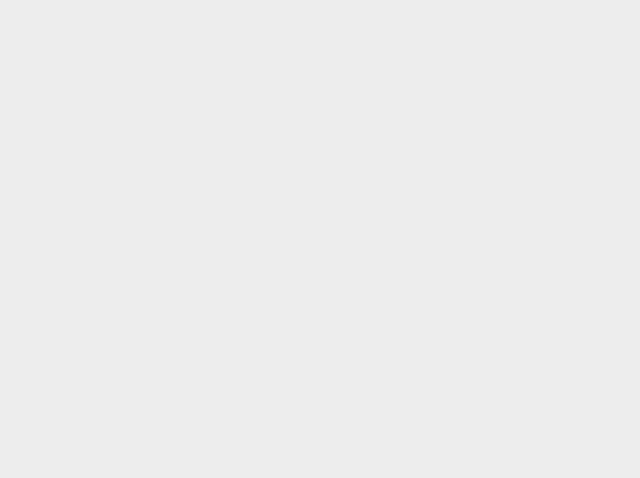
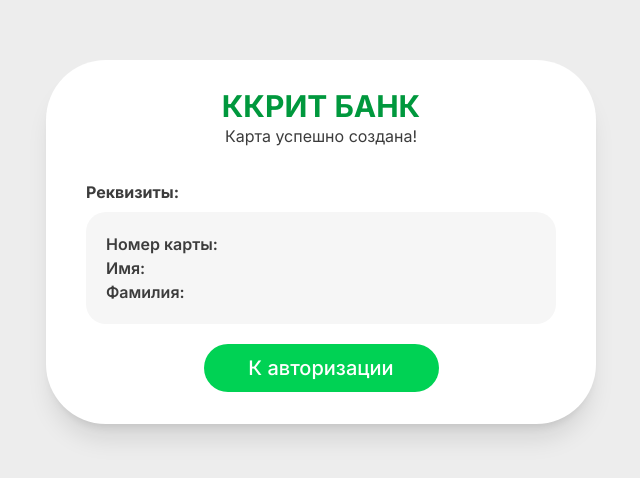
Before and after one commit to sonyaflexx/bank-app, a React (Vite) app in the folder frontend/: page /sign-up/success/1 in a window 1280 px wide. Before the commit this address had no page. Shown: the part 158-636 px from the top of the page, without its empty margins (319-959 px from the left). Built offline with nearby package versions, Linux system fonts and the light colour scheme.

Commit message:
Добавил "Подтвердите пароль" и успешный ответ рег

```diff
--- a/frontend/src/App.jsx
+++ b/frontend/src/App.jsx
@@ -13,6 +13,7 @@ import MobilePage from "./pages/Payments/MobilePage";
 import InternetPage from "./pages/Payments/InternetPage";
 import TaxesPage from "./pages/Payments/TaxesPage";
 import SuccessPage from "./pages/SuccessPage";
+import SuccessSignUp from "./pages/SuccessSignUp";
 
 export default function App() {
 
@@ -22,6 +23,7 @@ export default function App() {
           <Routes>
               <Route path="/sign-in" element={<SignIn />} />
               <Route path="/sign-up" element={<SignUp />} />
+              <Route path="/sign-up/success/:response" element={<SuccessSignUp />} />
 
               <Route path="/" element={<RouteGuard><Home /></RouteGuard>} />
               <Route path="/balance" element={<RouteGuard><BalancePage /></RouteGuard>} />
--- a/frontend/src/components/inputs/AuthInput.jsx
+++ b/frontend/src/components/inputs/AuthInput.jsx
@@ -1,6 +1,6 @@
 import { useForm } from "react-hook-form"
 
-export default function AuthInput({register, error, ...props}) {
+export default function AuthInput({register, error, validate, ...props}) {
 
     return (
         <label className="w-full">
@@ -9,12 +9,15 @@ export default function AuthInput({register, error, ...props}) {
                 {error && error.type === "required" && (
                     <span className="text-red text-sm">Обязательное поле!</span>
                 )}
+                {error && error.type === "sameAsPassword" && (
+                    <span className="text-red text-sm">Пароли не совпадают!</span>
+                )}
             </div>
             <input
                 type={props.type}
                 name={props.name}
                 placeholder={props.placeholder}
-                {...register(props.name, { required: props.required })}
+                {...register(props.name, { required: props.required, validate })}
                 className="w-full bg-gray-50 text-2xl placeholder-gray-100 font-medium text-gray-300 outline-none border-solid border-4 border-gray-100 px-5 py-2 rounded-full"
             />
         </label>
--- a/frontend/src/pages/Auth/SignUp.jsx
+++ b/frontend/src/pages/Auth/SignUp.jsx
@@ -1,15 +1,25 @@
 import { Link } from "react-router-dom";
 import { useForm } from "react-hook-form";
+import { useNavigate } from "react-router-dom";
 
 import AuthInput from "../../components/inputs/AuthInput";
 import Button from "../../components/buttons/Button";
 import Header from "../../components/Header";
 
 export default function SignIn() {
-    const { register, handleSubmit, control, formState: { errors } } = useForm();
+    const navigate = useNavigate();
+    const { register, handleSubmit, control, formState: { errors }, watch } = useForm();
+    const password = watch("password", "");
 
     const onSubmit = data => {
-        console.log(data);
+        // TODO POST запрос с data на передчу на создание user и ниже его ответ засунуть туда
+        const response = {
+            cardNumber: "0000 0000 0000 0000",
+            firstname: "Имя",
+            lastname: "Фамилия"
+        }
+        const responseStr = JSON.stringify(response);
+        navigate(`/sign-up/success/${encodeURIComponent(responseStr)}`)
     }
 
     return (
@@ -46,6 +56,18 @@ export default function SignIn() {
                     required={true}
                     error={errors.password}
                 />
+                <AuthInput
+                    label="Повторите пароль"
+                    type="password"
+                    name="confirmPassword"
+                    placeholder="Повторите ваш пароль..."
+                    register={register}
+                    required={true}
+                    error={errors.confirmPassword}
+                    validate={{
+                        sameAsPassword: value => value === password || "Пароли не совпадают"
+                    }}
+                />
                 <Button content="Создать карту"/>
             </form>
             <Link to="/sign-in" className="m-auto">
--- /dev/null
+++ b/frontend/src/pages/SuccessSignUp.jsx
@@ -0,0 +1,35 @@
+import Header from '../components/Header';
+import { Link } from 'react-router-dom';
+
+import { useParams } from 'react-router-dom';
+
+// TODO отрефакторить
+
+export default function SuccessSignUp() {
+    const { response } = useParams();
+    const parsedResponse = JSON.parse(decodeURIComponent(response));
+
+    return (
+        <div className="relative flex items-center flex-col bg-white w-full mx-20 pt-7 pb-8 px-10 rounded-2xl shadow-xl">
+            <Header title="Карта успешно создана!"/>
+                <div className="flex flex-col w-full">
+                    <p className="font-bold">Реквизиты:</p>
+                    <div className="bg-gray-20 p-5 mt-2 rounded-md">
+                        <div className="flex gap-2">
+                            <p className="font-semibold">Номер карты: </p>
+                            <span>{parsedResponse.cardNumber}</span>
+                        </div>
+                        <div className="flex gap-2">
+                            <p className="font-semibold">Имя: </p>
+                            <span>{parsedResponse.firstname}</span>
+                        </div>
+                        <div className="flex gap-2">
+                            <p className="font-semibold">Фамилия: </p>
+                            <span>{parsedResponse.lastname}</span>
+                        </div>
+                    </div>
+                </div>
+            <Link to="/sign-in" className="mt-5 flex items-center justify-center w-1/2 h-12 bg-green-100 hover:bg-green-20 text-white text-xl font-medium rounded-full transition duration-75 active:bg-green-150 active:scale-95">К авторизации</Link>
+        </div>
+    )
+}
```
